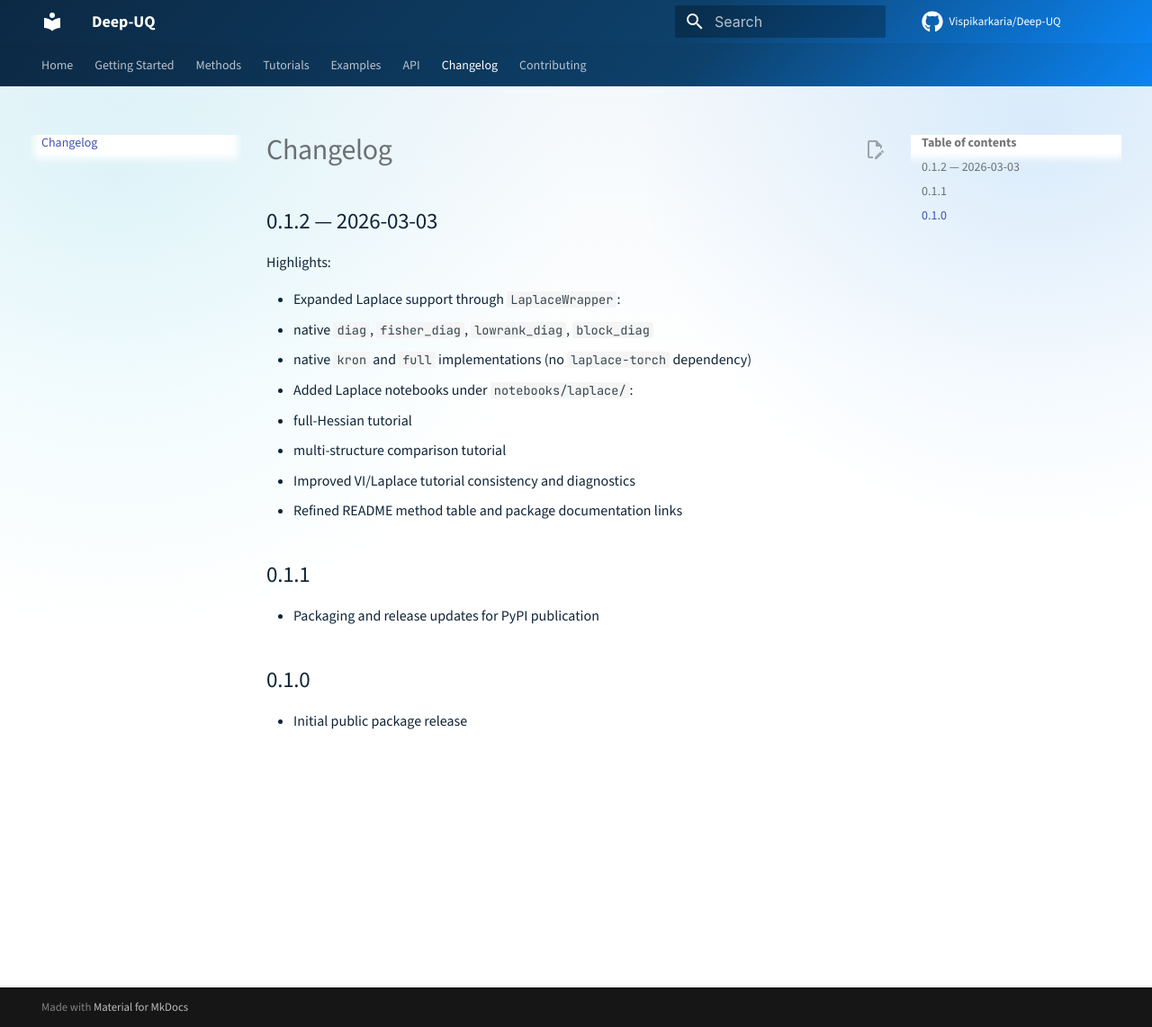
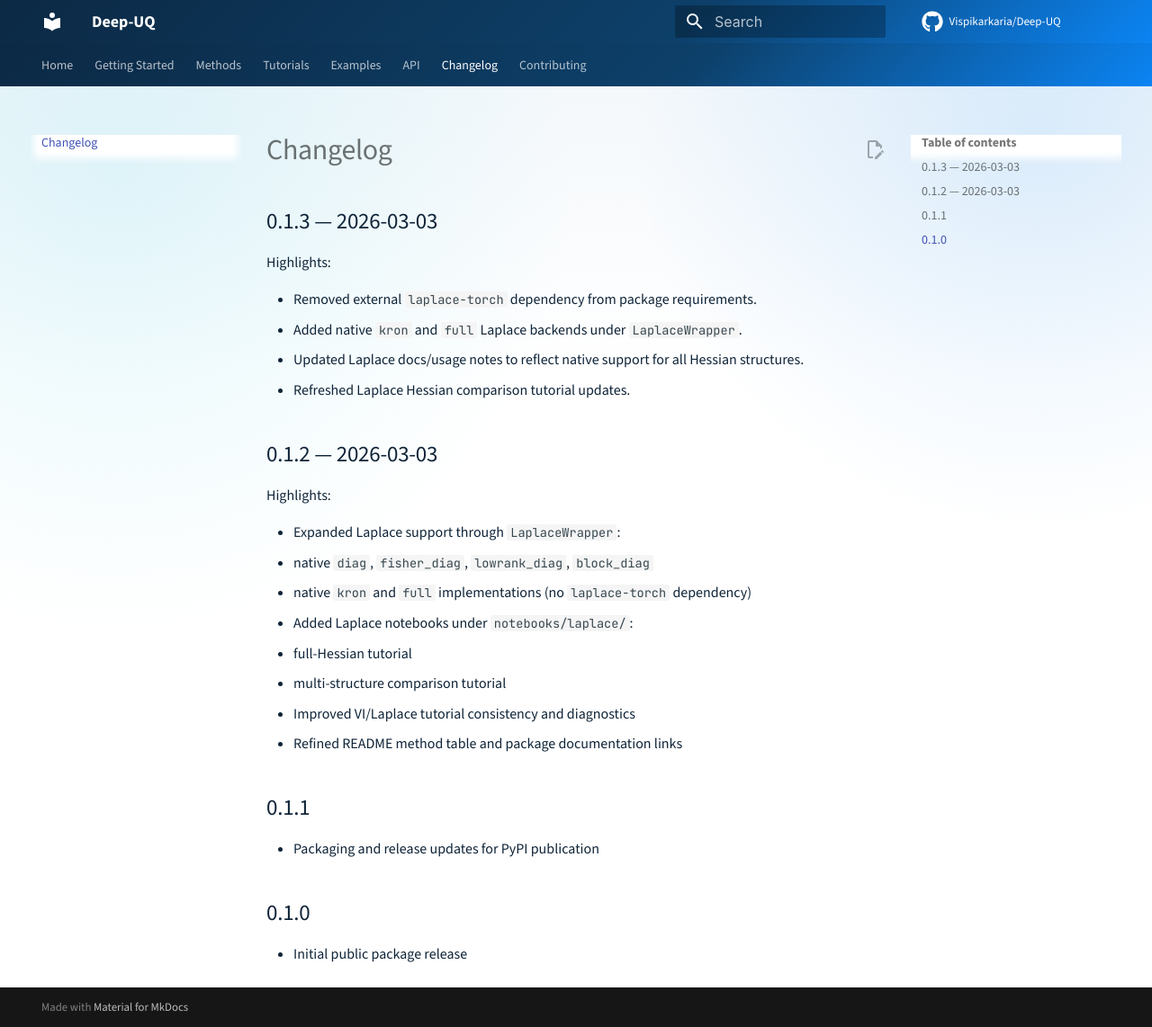
Before and after one commit to Vispikarkaria/Deep-UQ, an MkDocs documentation site: the page built from docs/changelog.md, in a window 1280 px wide and 1142 px high. Shown: the whole window at 90% size. Built offline with MkDocs 1.6.1 and Material for MkDocs 9.7.7, drawn with Linux system fonts in a browser that asks for light colours; comment, search, counter and statistics services are not loaded.

Commit message:
Release 0.1.3 with Laplace-native update and notebook refresh

```diff
--- a/docs/changelog.md
+++ b/docs/changelog.md
@@ -1,4 +1,13 @@
 # Changelog
+
+## 0.1.3 — 2026-03-03
+
+Highlights:
+
+- Removed external `laplace-torch` dependency from package requirements.
+- Added native `kron` and `full` Laplace backends under `LaplaceWrapper`.
+- Updated Laplace docs/usage notes to reflect native support for all Hessian structures.
+- Refreshed Laplace Hessian comparison tutorial updates.
 
 ## 0.1.2 — 2026-03-03
 
--- a/pyproject.toml
+++ b/pyproject.toml
@@ -4,7 +4,7 @@ build-backend = "setuptools.build_meta"
 
 [project]
 name = "uqdeepnn"
-version = "0.1.2"
+version = "0.1.3"
 description = "PyTorch uncertainty quantification toolkit with Bayes-by-Backprop VI, Laplace, SGLD, MC Dropout, and Gaussian Processes."
 readme = "README.md"
 requires-python = ">=3.9"
--- a/src/deepuq/_version.py
+++ b/src/deepuq/_version.py
@@ -1 +1 @@
-__version__ = "0.1.2"
+__version__ = "0.1.3"
```
Also changed, not shown: README.md (+2 -2 lines), 1 other file.
